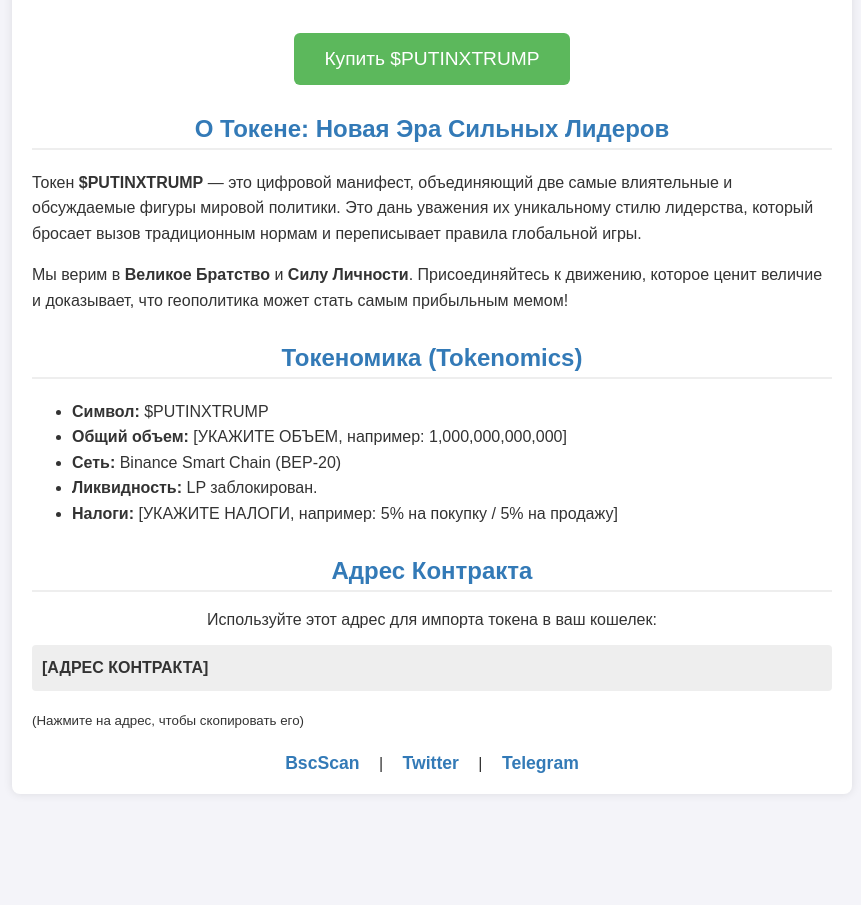
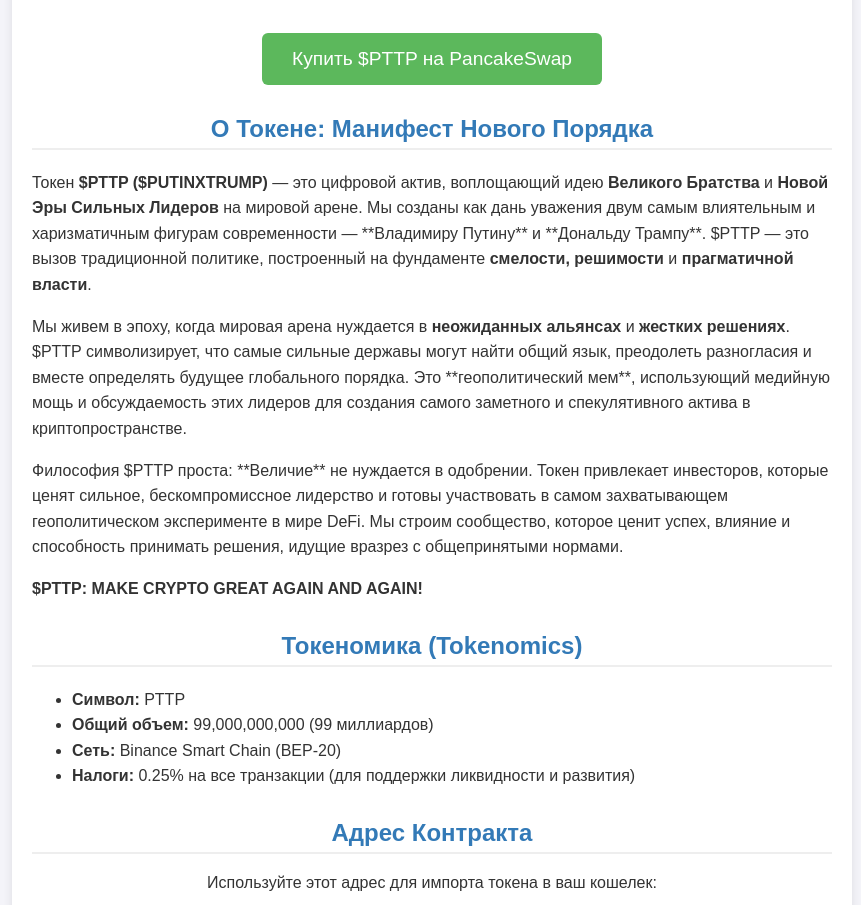
Before and after one commit to benfranko640-netizen/putinxtrump, a plain HTML site: page index.html in a window 1280 px wide. Shown: the part 303-1208 px from the top of the page, without its empty margins (208-1069 px from the left). Before the commit the page ends 1147 px from the top, so only its background shows below. Drawn offline with Linux system fonts and the light colour scheme.

Commit message:
index.html

```diff
--- a/index.html
+++ b/index.html
@@ -3,7 +3,7 @@
 <head>
     <meta charset="UTF-8">
     <meta name="viewport" content="width=device-width, initial-scale=1.0">
-    <title>$PUTINXTRUMP - Global Greatness Token</title>
+    <title>$PTTP - $PUTINXTRUMP Global Greatness</title>
     <style>
         body {
             font-family: Arial, sans-serif;
@@ -37,8 +37,9 @@
             height: 96px;
             margin: 20px auto;
             border-radius: 50%;
-            background-color: #eee; /* Заглушка, если нет изображения */
-            background-image: url('[ССЫЛКА НА LOGO.PNG 32x32]'); /* Вставьте прямую ссылку сюда */
+            background-color: #eee;
+            /* Вставляем прямую ссылку на логотип 32x32 */
+            background-image: url('https://i.imgur.com/JEyFmTN.png');
             background-size: cover;
             border: 4px solid #d9534f;
         }
@@ -83,41 +84,42 @@
 
         <div class="logo"></div>
 
-        <h1>$PUTINXTRUMP</h1>
+        <h1>$PTTP</h1>
         <p>Символ Глобального Величия и Братства</p>
 
-        <a href="[ССЫЛКА НА ПОКУПКУ (PancakeSwap)]" target="_blank" class="btn-buy">
-            Купить $PUTINXTRUMP
+        <a href="https://pancakeswap.finance/swap?inputCurrency=0x55d398326f99059fF775485246999027B3197955&outputCurrency=0x9FdD687A94C0b0Af5A5B3981D6f24FD98c91DeAB" target="_blank" class="btn-buy">
+            Купить $PTTP на PancakeSwap
         </a>
 
-        <h2>О Токене: Новая Эра Сильных Лидеров</h2>
+        <h2>О Токене: Манифест Нового Порядка</h2>
         <div class="description">
-            <p>Токен <strong>$PUTINXTRUMP</strong> — это цифровой манифест, объединяющий две самые влиятельные и обсуждаемые фигуры мировой политики. Это дань уважения их уникальному стилю лидерства, который бросает вызов традиционным нормам и переписывает правила глобальной игры.</p>
-            <p>Мы верим в <strong>Великое Братство</strong> и <strong>Силу Личности</strong>. Присоединяйтесь к движению, которое ценит величие и доказывает, что геополитика может стать самым прибыльным мемом!</p>
+            <p>Токен <strong>$PTTP ($PUTINXTRUMP)</strong> — это цифровой актив, воплощающий идею <strong>Великого Братства</strong> и <strong>Новой Эры Сильных Лидеров</strong> на мировой арене. Мы созданы как дань уважения двум самым влиятельным и харизматичным фигурам современности — **Владимиру Путину** и **Дональду Трампу**. $PTTP — это вызов традиционной политике, построенный на фундаменте <strong>смелости, решимости</strong> и <strong>прагматичной власти</strong>.</p>
+            <p>Мы живем в эпоху, когда мировая арена нуждается в <strong>неожиданных альянсах</strong> и <strong>жестких решениях</strong>. $PTTP символизирует, что самые сильные державы могут найти общий язык, преодолеть разногласия и вместе определять будущее глобального порядка. Это **геополитический мем**, использующий медийную мощь и обсуждаемость этих лидеров для создания самого заметного и спекулятивного актива в криптопространстве.</p>
+            <p>Философия $PTTP проста: **Величие** не нуждается в одобрении. Токен привлекает инвесторов, которые ценят сильное, бескомпромиссное лидерство и готовы участвовать в самом захватывающем геополитическом эксперименте в мире DeFi. Мы строим сообщество, которое ценит успех, влияние и способность принимать решения, идущие вразрез с общепринятыми нормами.</p>
+            <p><strong>$PTTP: MAKE CRYPTO GREAT AGAIN AND AGAIN!</strong></p>
         </div>
 
         <h2>Токеномика (Tokenomics)</h2>
         <div class="tokenomics">
             <ul>
-                <li><strong>Символ:</strong> $PUTINXTRUMP</li>
-                <li><strong>Общий объем:</strong> [УКАЖИТЕ ОБЪЕМ, например: 1,000,000,000,000]</li>
+                <li><strong>Символ:</strong> PTTP</li>
+                <li><strong>Общий объем:</strong> 99,000,000,000 (99 миллиардов)</li>
                 <li><strong>Сеть:</strong> Binance Smart Chain (BEP-20)</li>
-                <li><strong>Ликвидность:</strong> LP заблокирован.</li>
-                <li><strong>Налоги:</strong> [УКАЖИТЕ НАЛОГИ, например: 5% на покупку / 5% на продажу]</li>
+                <li><strong>Налоги:</strong> 0.25% на все транзакции (для поддержки ликвидности и развития)</li>
             </ul>
         </div>
 
         <h2>Адрес Контракта</h2>
         <p>Используйте этот адрес для импорта токена в ваш кошелек:</p>
         <div class="contract-info">
-            <div class="contract-address">[АДРЕС КОНТРАКТА]</div>
+            <div class="contract-address">0x9FdD687A94C0b0Af5A5B3981D6f24FD98c91DeAB</div>
             <p><small>(Нажмите на адрес, чтобы скопировать его)</small></p>
         </div>
 
         <div class="social">
-            <a href="[ССЫЛКА НА BscScan]" target="_blank">BscScan</a> |
-            <a href="[ССЫЛКА НА TWITTER]" target="_blank">Twitter</a> |
-            <a href="#" target="_blank">Telegram</a>
+            <a href="https://bscscan.com/address/0x9FdD687A94C0b0Af5A5B3981D6f24FD98c91DeAB" target="_blank">BscScan (Проверка)</a> |
+            <a href="#" target="_blank">Twitter/X (@PTTP_Official)</a> |
+            <a href="#" target="_blank">Telegram (t.me/PTTP_Community)</a>
         </div>
 
     </div>
```
